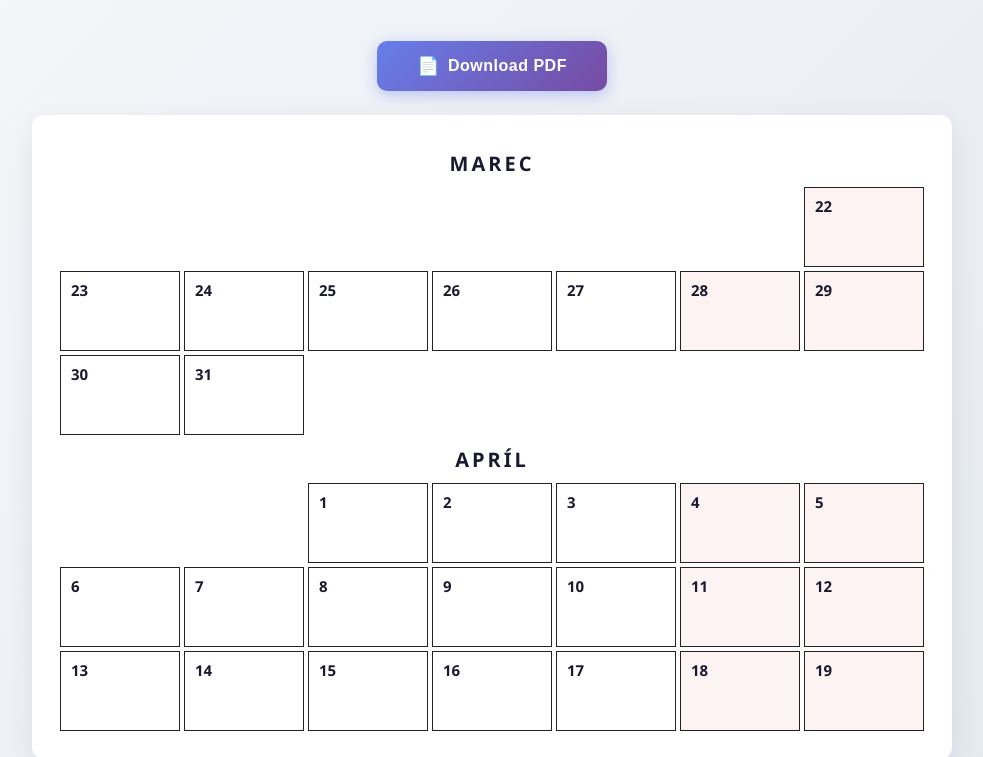
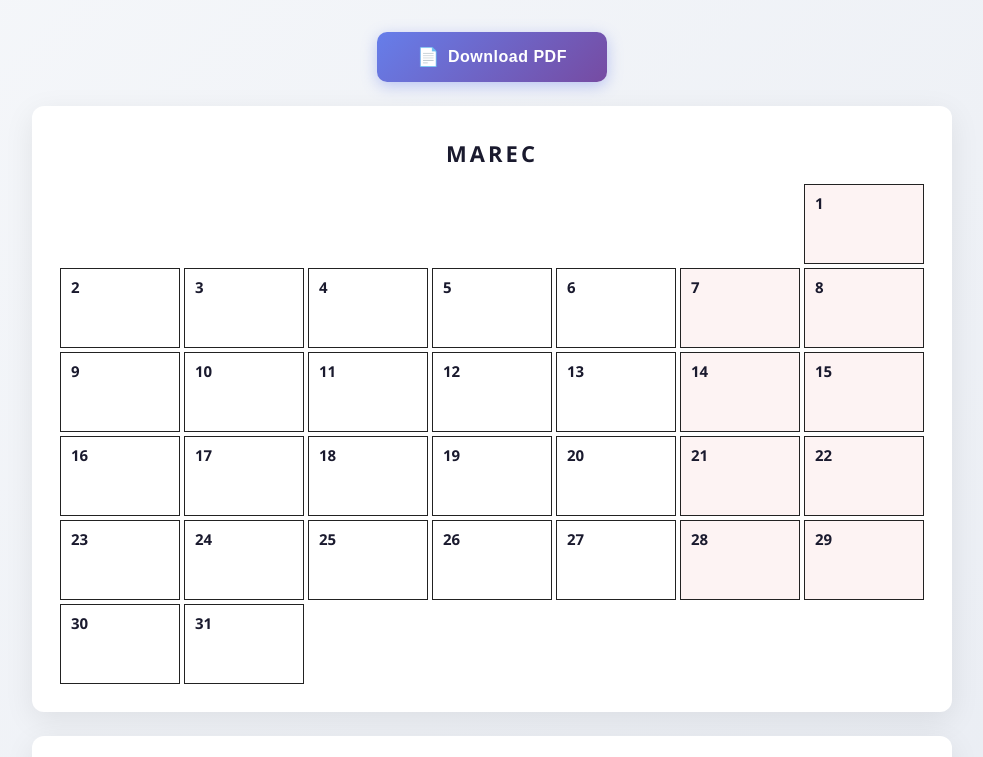
Before and after one commit to mirelon/logo-calendar, a plain HTML site: page index.html in a window 1280 px wide. Shown: the top 757 px of the page, without its empty margins (148-1131 px from the left). Drawn offline with Linux system fonts and the light colour scheme.

Commit message:
feat: Refactor calendar generation to separate month pages for improved printing.

```diff
--- a/index.html
+++ b/index.html
@@ -24,7 +24,6 @@
       display: flex;
       flex-direction: column;
       align-items: center;
-      justify-content: center;
       padding: 2rem;
     }
 
@@ -64,14 +63,25 @@
       font-size: 18px;
     }
 
-    #calendar-wrapper {
+    /* ── Month page ── */
+    .month-page {
       background: white;
       border-radius: 12px;
       box-shadow: 0 8px 30px rgba(0, 0, 0, 0.08);
       padding: 1.5rem;
+      margin-bottom: 1.5rem;
       width: fit-content;
       max-width: 100%;
       overflow-x: auto;
+    }
+
+    .month-title {
+      text-align: center;
+      font-size: 22px;
+      font-weight: 700;
+      letter-spacing: 3px;
+      color: #1a1a2e;
+      padding: 8px 0 12px;
     }
 
     table {
@@ -101,18 +111,6 @@
       height: 80px;
     }
 
-    td.month-title {
-      border: none;
-      text-align: center;
-      vertical-align: middle;
-      font-size: 20px;
-      font-weight: 700;
-      letter-spacing: 3px;
-      height: 40px;
-      color: #1a1a2e;
-      background: transparent;
-    }
-
     /* ── Print styles ── */
     @media print {
 
@@ -120,31 +118,45 @@
       body {
         background: white;
         width: 100%;
-        height: 100%;
+        height: auto;
         padding: 0;
         margin: 0;
         display: block;
-        overflow: hidden;
       }
 
       .screen-only {
         display: none !important;
       }
 
-      #calendar-wrapper {
+      .month-page {
         box-shadow: none;
         border-radius: 0;
         padding: 0;
+        margin: 0;
         width: 100%;
-        height: 100%;
+        height: 190mm;
+        /* 210mm A4 height − 2 × 10mm page margin */
         display: flex;
-        align-items: stretch;
-        justify-content: stretch;
+        flex-direction: column;
+        overflow: hidden;
+        page-break-after: always;
+        break-after: page;
+      }
+
+      .month-page:last-child {
+        page-break-after: avoid;
+        break-after: avoid;
+      }
+
+      .month-title {
+        font-size: 16pt;
+        padding: 0 0 4px;
+        flex-shrink: 0;
       }
 
       table {
         width: 100%;
-        height: 100%;
+        flex: 1;
         table-layout: fixed;
       }
 
@@ -158,11 +170,6 @@
       td.empty {
         width: auto;
         height: auto;
-      }
-
-      td.month-title {
-        font-size: 15pt;
-        height: 30px;
       }
 
       td.weekend {
@@ -180,9 +187,7 @@
     <button id="downloadBtn">Download PDF</button>
   </div>
 
-  <div id="calendar-wrapper">
-    <table id="calendar"></table>
-  </div>
+  <div id="calendar-container"></div>
 
   <script>
     const MONTHS_SK = [
@@ -190,112 +195,89 @@
       'JÚL', 'AUGUST', 'SEPTEMBER', 'OKTÓBER', 'NOVEMBER', 'DECEMBER'
     ];
 
-    /**
-     * Convert JS getDay() (Sun=0 … Sat=6)
-     * to Mon=0, Tue=1, … Sun=6
-     */
+    /** Mon=0, Tue=1, … Sun=6 */
     function getDow(date) {
       return (date.getDay() + 6) % 7;
     }
 
-    function addDays(date, n) {
-      const d = new Date(date);
-      d.setDate(d.getDate() + n);
-      return d;
+    /** Number of days in a given month (0-indexed month) */
+    function daysInMonth(year, month) {
+      return new Date(year, month + 1, 0).getDate();
     }
 
-    function buildCalendar() {
-      const today = new Date();
-      today.setHours(0, 0, 0, 0);
+    /** Build one month page: title + grid from day 1 to last day */
+    function buildMonthPage(year, month) {
+      const page = document.createElement('div');
+      page.classList.add('month-page');
 
-      const startCol = getDow(today); // 0-based column for today
-      const table = document.getElementById('calendar');
-      table.innerHTML = '';
+      // ── Title ──
+      const title = document.createElement('div');
+      title.classList.add('month-title');
+      title.textContent = MONTHS_SK[month];
+      page.appendChild(title);
 
-      let currentDate = new Date(today);
-      let row = 0;
+      // ── Table ──
+      const table = document.createElement('table');
+      const totalDays = daysInMonth(year, month);
+      const firstDow = getDow(new Date(year, month, 1)); // 0=Mon … 6=Sun
+
       let col = 0;
-      let lastTitleMonth = today.getMonth(); // current month title emitted below
+      let tr = document.createElement('tr');
 
-      // ── Current month title as the first row ──
-      const titleRow = document.createElement('tr');
-      const titleTd0 = document.createElement('td');
-      titleTd0.colSpan = 7;
-      titleTd0.classList.add('month-title');
-      titleTd0.textContent = MONTHS_SK[today.getMonth()];
-      titleRow.appendChild(titleTd0);
-      table.appendChild(titleRow);
-
-      // ── First day row: empty cells before today ──
-      let tr = document.createElement('tr');
-      for (let c = 0; c < startCol; c++) {
+      // Empty cells before day 1
+      for (let c = 0; c < firstDow; c++) {
         const td = document.createElement('td');
         td.classList.add('empty');
         tr.appendChild(td);
         col++;
       }
 
-      // ── Fill the 5-row grid (day rows only; title rows are extra) ──
-      while (row < 6) {
-        const monthIdx = currentDate.getMonth();
-        const isFirstCell = (row === 0 && col === startCol);
-
-        if (currentDate.getDate() === 1 && !isFirstCell && lastTitleMonth !== monthIdx) {
-          lastTitleMonth = monthIdx;
-
-          // If mid-row, pad remaining cells with empties and close the row
-          if (col > 0) {
-            while (col < 7) {
-              const etd = document.createElement('td');
-              etd.classList.add('empty');
-              tr.appendChild(etd);
-              col++;
-            }
-            table.appendChild(tr);
-            row++;
-            if (row >= 6) break;
-          }
-
-          // Insert a dedicated title row (does NOT count as a day row)
-          tr = document.createElement('tr');
-          const titleTd = document.createElement('td');
-          titleTd.colSpan = 7;
-          titleTd.classList.add('month-title');
-          titleTd.textContent = MONTHS_SK[monthIdx];
-          tr.appendChild(titleTd);
-          table.appendChild(tr);
-
-          // Start a new day row; place day 1 at its correct weekday column
-          tr = document.createElement('tr');
-          col = 0;
-          const newDow = getDow(currentDate);
-          for (let c = 0; c < newDow; c++) {
-            const etd = document.createElement('td');
-            etd.classList.add('empty');
-            tr.appendChild(etd);
-            col++;
-          }
-          continue;
-        }
-
-        // Normal day cell
+      // Day cells
+      for (let day = 1; day <= totalDays; day++) {
         const td = document.createElement('td');
-        td.textContent = currentDate.getDate();
+        td.textContent = day;
         td.classList.add('day');
-        if (col >= 5) td.classList.add('weekend'); // Sat (5) & Sun (6)
+        if (col >= 5) td.classList.add('weekend');
         tr.appendChild(td);
-
-        currentDate = addDays(currentDate, 1);
         col++;
 
         if (col >= 7) {
           table.appendChild(tr);
-          row++;
-          if (row < 6) {
+          if (day < totalDays) {
             tr = document.createElement('tr');
             col = 0;
           }
         }
+      }
+
+      // Pad last row with empties if needed
+      if (col > 0 && col < 7) {
+        while (col < 7) {
+          const td = document.createElement('td');
+          td.classList.add('empty');
+          tr.appendChild(td);
+          col++;
+        }
+        table.appendChild(tr);
+      }
+
+      page.appendChild(table);
+      return page;
+    }
+
+    function buildCalendar() {
+      const today = new Date();
+      const container = document.getElementById('calendar-container');
+      container.innerHTML = '';
+
+      const year = today.getFullYear();
+      const month = today.getMonth();
+
+      // Current month + next 2
+      for (let i = 0; i < 3; i++) {
+        const m = (month + i) % 12;
+        const y = year + Math.floor((month + i) / 12);
+        container.appendChild(buildMonthPage(y, m));
       }
     }
 
```
